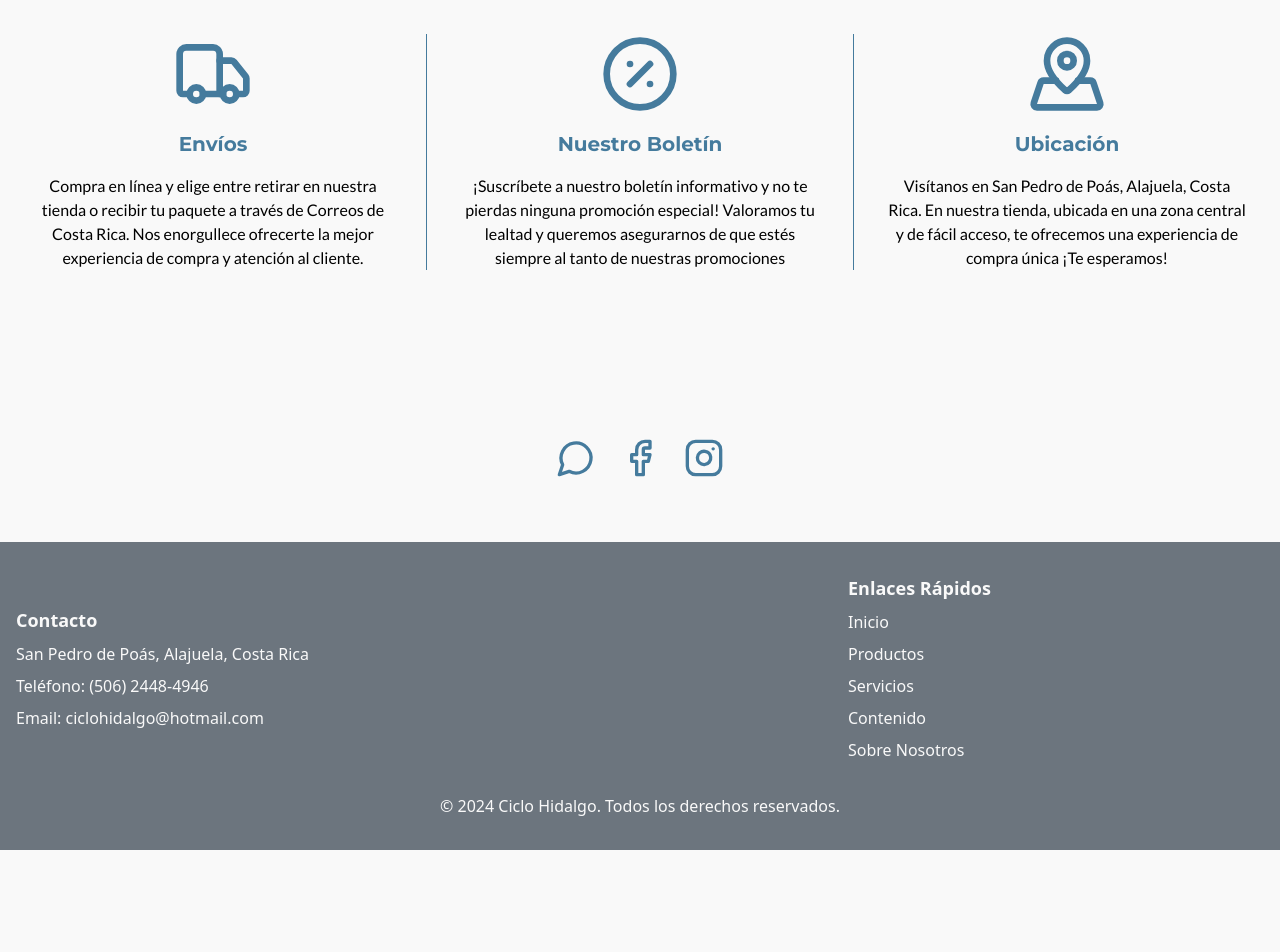
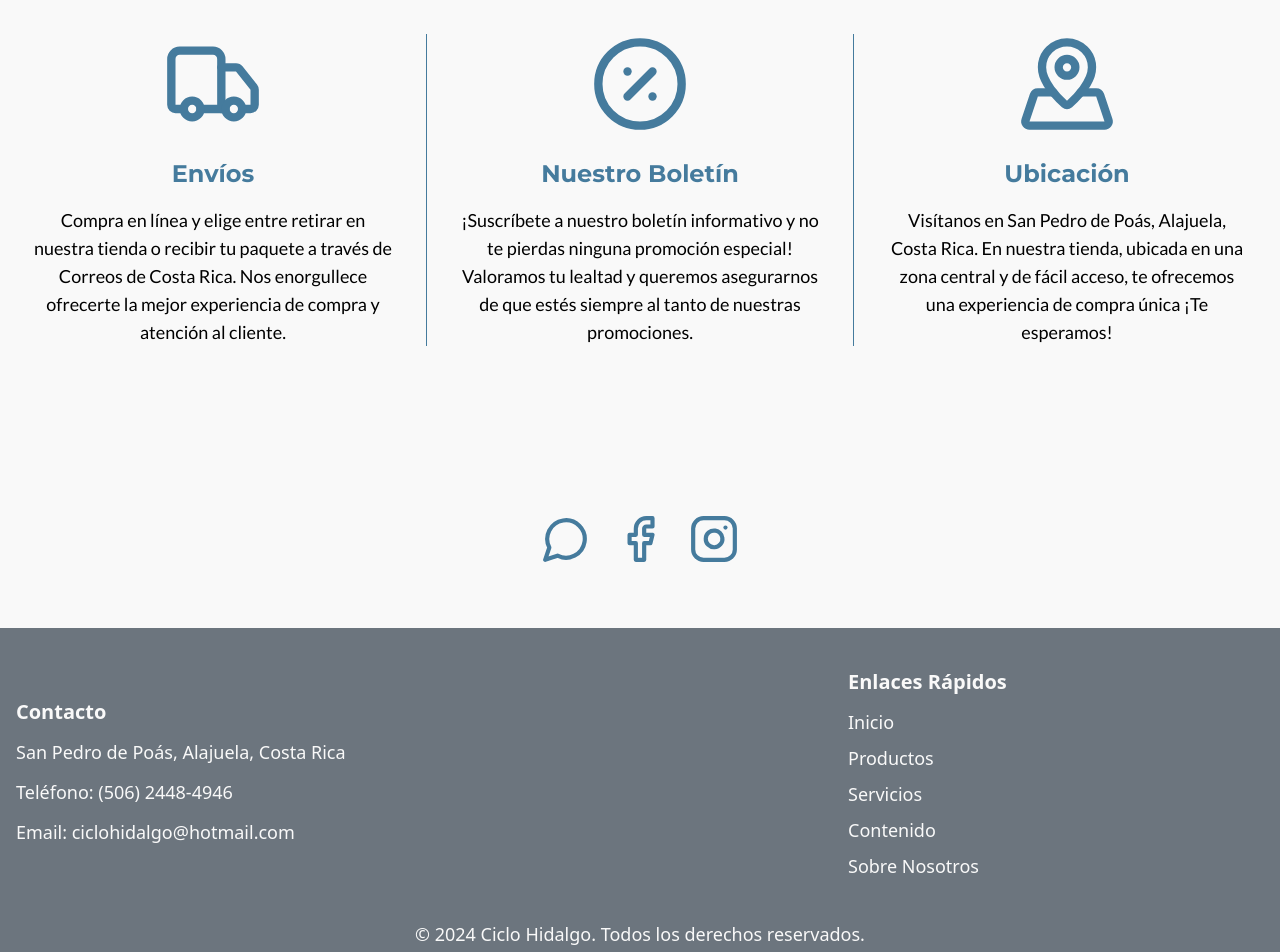
Before and after one commit to zenith-group-2024/CicloHidalgo-Desarrollo, a React (Vite) app: page / in a window 1280 px wide. Shown: the part 1220-2172 px from the top of the page. Before the commit the page ends 2070 px from the top, so only its background shows below. Built offline with nearby package versions, Linux system fonts and the light colour scheme; no server answers.

Commit message:
implementacion productos destacados, ajustes fuente, ajustes rutas, ajustes detalle producto

```diff
--- a/src/UI/CardProductos.jsx
+++ b/src/UI/CardProductos.jsx
@@ -23,7 +23,7 @@ export const Card = (props) => {
   return (
     <motion.div
       ref={ref}
-      className="container mx-auto p-10 border-black drop-shadow-lg rounded-md bg-[#F9F9F9]"
+      className="container mx-auto p-10 border-black drop-shadow-lg rounded-md bg-white"
     >
       <Link to={`/producto/${props.id}`}>
 
--- a/src/UI/Footer.jsx
+++ b/src/UI/Footer.jsx
@@ -1,44 +1,43 @@
 import React from 'react';
-import { Facebook, Instagram, MessageCircle } from 'lucide-react';
+import { Link } from 'react-router-dom'; // Importar Link
+
 const Footer = () => {
     return (
-        <footer className="bg-gray text-white py-8">
+        <footer className="bg-gray text-white py-10"> {/* Aumentar padding vertical */}
             <div className="container mx-auto px-4">
                 <div className="flex flex-wrap justify-between items-center">
 
                     <div className="w-full md:w-1/3 mb-6 md:mb-0">
-                        <h2 className="text-lg font-bold mb-2">Contacto</h2>
-                        <p className="mb-2">San Pedro de Poás, Alajuela, Costa Rica</p>
-                        <p className="mb-2">Teléfono: (506) 2448-4946</p>
-                        <p className="mb-2">Email: ciclohidalgo@hotmail.com</p>
+                        <h2 className="text-xl font-bold mb-3">Contacto</h2> {/* Aumentar tamaño del encabezado */}
+                        <p className="mb-3 text-lg">San Pedro de Poás, Alajuela, Costa Rica</p> {/* Aumentar tamaño del párrafo */}
+                        <p className="mb-3 text-lg">Teléfono: (506) 2448-4946</p> {/* Aumentar tamaño del párrafo */}
+                        <p className="mb-3 text-lg">Email: ciclohidalgo@hotmail.com</p> {/* Aumentar tamaño del párrafo */}
                     </div>
 
-
                     <div className="w-full md:w-1/3 mb-6 md:mb-0">
-                        <h2 className="text-lg font-bold mb-2">Enlaces Rápidos</h2>
+                        <h2 className="text-xl font-bold mb-3">Enlaces Rápidos</h2> {/* Aumentar tamaño del encabezado */}
                         <ul>
                             <li className="mb-2">
-                                <a href="/" className="hover:underline">Inicio</a>
+                                <Link to="/" className="hover:underline text-lg">Inicio</Link> {/* Usar Link en lugar de a */}
                             </li>
                             <li className="mb-2">
-                                <a href="/about" className="hover:underline">Productos</a>
+                                <Link to="/Productos" className="hover:underline text-lg">Productos</Link> {/* Usar Link en lugar de a */}
                             </li>
                             <li className="mb-2">
-                                <a href="/services" className="hover:underline">Servicios</a>
+                                <Link to="/Servicios" className="hover:underline text-lg">Servicios</Link> {/* Usar Link en lugar de a */}
                             </li>
                             <li className="mb-2">
-                                <a href="/content" className="hover:underline">Contenido</a>
+                                <Link to="/Contenido" className="hover:underline text-lg">Contenido</Link> {/* Usar Link en lugar de a */}
                             </li>
                             <li className="mb-2">
-                                <a href="/about" className="hover:underline">Sobre Nosotros</a>
+                                <Link to="/about" className="hover:underline text-lg">Sobre Nosotros</Link> {/* Usar Link en lugar de a */}
                             </li>
                         </ul>
                     </div>
                 </div>
 
-
-                <div className="text-center mt-6">
-                    <p>&copy; {new Date().getFullYear()} Ciclo Hidalgo. Todos los derechos reservados.</p>
+                <div className="text-center mt-8"> {/* Aumentar margen superior */}
+                    <p className="text-lg">&copy; {new Date().getFullYear()} Ciclo Hidalgo. Todos los derechos reservados.</p> {/* Aumentar tamaño del texto */}
                 </div>
             </div>
         </footer>
--- a/src/UI/Info.jsx
+++ b/src/UI/Info.jsx
@@ -10,45 +10,41 @@ const SectionThreeColumns = () => {
                     <div className="flex-1 px-4 mb-8 md:mb-0">
                         <div className="flex flex-col items-center">
                             <div className="relative">
-                                <Truck size={80} className="mb-4 text-blue" />
-                                <div className="absolute inset-y-0 right-0 w-1 bg-blue-500"></div>
+                                <Truck size={100} className="mb-6 text-blue" /> {/* Aumentar tamaño del ícono */}
+                                <div className="absolute inset-y-0 right-0 w-2 bg-blue-500"></div> {/* Aumentar grosor de la línea */}
                             </div>
-                            <h1 className="font-bold text-xl text-blue font-primary">Envíos</h1>
-                            <p className="text-center mt-4 font-secondary">
+                            <h1 className="font-bold text-2xl text-blue font-primary">Envíos</h1> {/* Aumentar tamaño de texto */}
+                            <p className="text-center mt-4 font-secondary text-lg"> {/* Aumentar tamaño de texto */}
                                 Compra en línea y elige entre retirar en nuestra tienda o recibir tu paquete a través de Correos de Costa Rica.
                                 Nos enorgullece ofrecerte la mejor experiencia de compra y atención al cliente.
                             </p>
                         </div>
                     </div>
 
-
                     <div className="border-t md:border-t-0 md:border-r border-blue mx-4 mb-8 md:mb-0"></div>
-
 
                     <div className="flex-1 px-4 mb-8 md:mb-0">
                         <div className="flex flex-col items-center">
                             <div className="relative">
-                                <CirclePercent size={80} className="mb-4 text-blue" />
+                                <CirclePercent size={100} className="mb-6 text-blue" /> {/* Aumentar tamaño del ícono */}
                             </div>
-                            <h1 className="font-bold text-xl text-blue font-primary">Nuestro Boletín</h1>
-                            <p className="text-center mt-4 font-secondary">
+                            <h1 className="font-bold text-2xl text-blue font-primary">Nuestro Boletín</h1> {/* Aumentar tamaño de texto */}
+                            <p className="text-center mt-4 font-secondary text-lg"> {/* Aumentar tamaño de texto */}
                                 ¡Suscríbete a nuestro boletín informativo y no te pierdas ninguna promoción especial!
-                                Valoramos tu lealtad y queremos asegurarnos de que estés siempre al tanto de nuestras promociones
+                                Valoramos tu lealtad y queremos asegurarnos de que estés siempre al tanto de nuestras promociones.
                             </p>
                         </div>
                     </div>
 
-
                     <div className="border-t md:border-t-0 md:border-r border-blue mx-4 mb-8 md:mb-0"></div>
-
 
                     <div className="flex-1 px-4 mb-8 md:mb-0">
                         <div className="flex flex-col items-center">
                             <div className="relative">
-                                <MapPinned size={80} className="mb-4 text-blue" />
+                                <MapPinned size={100} className="mb-6 text-blue" /> {/* Aumentar tamaño del ícono */}
                             </div>
-                            <h1 className="font-bold text-xl text-blue font-primary">Ubicación</h1>
-                            <p className="text-center mt-4 font-secondary">
+                            <h1 className="font-bold text-2xl text-blue font-primary">Ubicación</h1> {/* Aumentar tamaño de texto */}
+                            <p className="text-center mt-4 font-secondary text-lg"> {/* Aumentar tamaño de texto */}
                                 Visítanos en San Pedro de Poás, Alajuela, Costa Rica.
                                 En nuestra tienda, ubicada en una zona central y de fácil acceso, te ofrecemos una experiencia de compra única
                                 ¡Te esperamos!
--- a/src/UI/RedesSociales.jsx
+++ b/src/UI/RedesSociales.jsx
@@ -9,7 +9,7 @@ const SocialMediaSection = () => {
 
                     <a href="https://wa.me/your-number" target="_blank" rel="noopener noreferrer">
                         <MessageCircle
-                            size={40}
+                            size={50}
                             className="text-blue transition-transform transform hover:scale-125"
                             aria-label="WhatsApp"
                         />
@@ -18,7 +18,7 @@ const SocialMediaSection = () => {
 
                     <a href="https://facebook.com/your-page" target="_blank" rel="noopener noreferrer">
                         <Facebook
-                            size={40}
+                            size={50}
                             className="text-blue transition-transform transform hover:scale-125"
                             aria-label="Facebook"
                         />
@@ -30,7 +30,7 @@ const SocialMediaSection = () => {
 
                     <a href="https://instagram.com/your-profile" target="_blank" rel="noopener noreferrer">
                         <Instagram
-                            size={40}
+                            size={50}
                             className="text-blue transition-transform transform hover:scale-125"
                             aria-label="Instagram"
                         />
--- a/src/index.css
+++ b/src/index.css
@@ -22,3 +22,8 @@ body {
 
     background-color: #F9F9F9;
 }
+
+/* Asegúrate de tener algo como esto en tu CSS */
+.hide-scrollbar::-webkit-scrollbar {
+    display: none;
+}
```
Also changed, not shown: src/UI/CardDestacado.jsx (added, +43 -0 lines), src/UI/DetalleProducto.jsx (+15 -15 lines), src/UI/Navbar.jsx (+8 -7 lines), src/UI/ProductosDestacados.jsx (+26 -5 lines).
